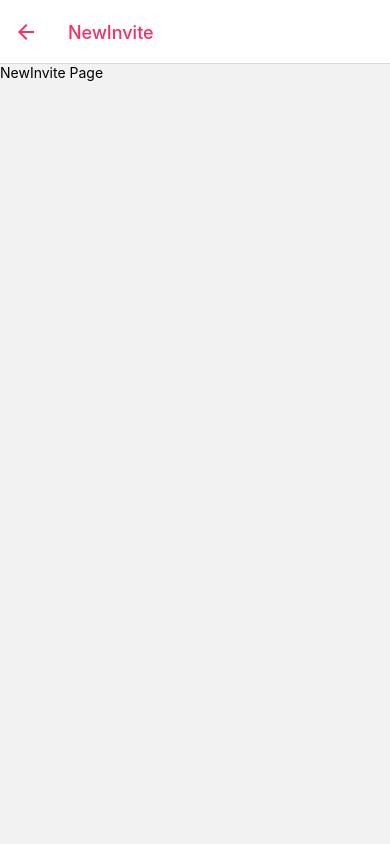
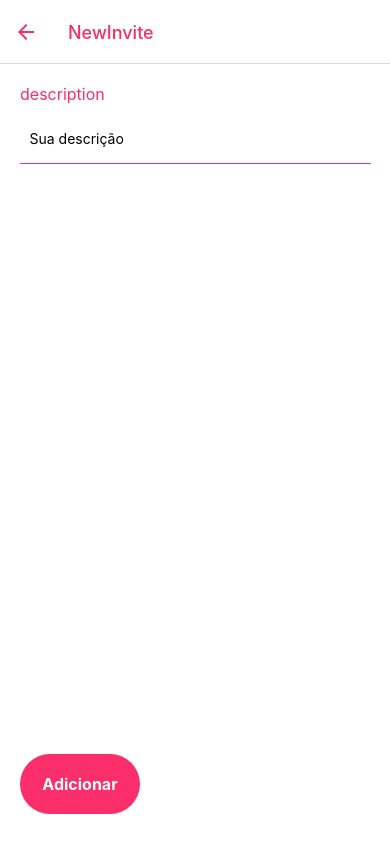
Before and after one commit to felipemartins210/inviter, a React Native app: screen /NewInvite in a window 390 px wide. Built offline with nearby package versions, Linux system fonts and the light colour scheme; no server answers; the database is empty.

Commit message:
:construction: Create New Itens
now we could create nrew items using the button add

```diff
--- a/src/pages/Invite/index.js
+++ b/src/pages/Invite/index.js
@@ -39,7 +39,7 @@ export default function Invite({ navigation }) {
                 }}
               >
                 <FontAwesome
-                  name="star"
+                  name="check"
                   size={23}
                   color="#f92a6a"
                 ></FontAwesome>
--- a/src/pages/NewInvite/index.js
+++ b/src/pages/NewInvite/index.js
@@ -1,10 +1,37 @@
-import React from "react";
-import { View, Text } from "react-native";
+import React, { useState } from "react";
+import { View, Text, TextInput, TouchableOpacity } from "react-native";
 
-export default function NewInvite() {
-    return(
-        <View>
-            <Text>NewInvite Page</Text>
-        </View>
-    )
+import database from "../../config/firebase";
+import styles from "./style";
+
+export default function NewInvite({ navigation }, propos) {
+  const [description, setDescription] = useState(null);
+
+  function addInvite() {
+    database.collection("Invites").add({
+      description: description,
+      status: false,
+    });
+    navigation.navigate("Invite");
+  }
+
+  return (
+    <View style={styles.container}>
+      <Text style={styles.label}>description</Text>
+      <TextInput
+        style={styles.input}
+        placeholder="Sua descrição"
+        onChangeText={setDescription}
+        value={description}
+      />
+      <TouchableOpacity
+        style={styles.buttonNewInvite}
+        onPress={() => {
+          addInvite();
+        }}
+      >
+        <Text style={styles.iconButton}>Adicionar</Text>
+      </TouchableOpacity>
+    </View>
+  );
 }
--- a/src/pages/NewInvite/style.js
+++ b/src/pages/NewInvite/style.js
@@ -1,9 +1,36 @@
 import { StyleSheet } from "react-native";
 
 const styles = StyleSheet.create({
-    NewInvite:{
-
-    },
+  container: { flex: 1, backgroundColor: "#fff" },
+  label: {
+    width: "90%",
+    marginTop: 20,
+    fontSize: 16,
+    marginLeft: 20,
+    color: "#F92E6A",
+  },
+  input: {
+    width: "90%",
+    marginTop: 10,
+    padding: 10,
+    height: 50,
+    borderBottomWidth: 1,
+    borderBottomColor: "#F92E6A",
+    marginLeft: "auto",
+    marginRight: "auto",
+  },
+  buttonNewInvite: {
+    width: 120,
+    height: 60,
+    position: "absolute",
+    bottom: 30,
+    left: 20,
+    backgroundColor: "#F92e6a",
+    borderRadius: 50,
+    justifyContent: "center",
+    alignItems: "center",
+  },
+  iconButton: { color: "#ffffff", fontSize: 16, fontWeight: "bold" },
 });
 
-export default styles
+export default styles;
```
